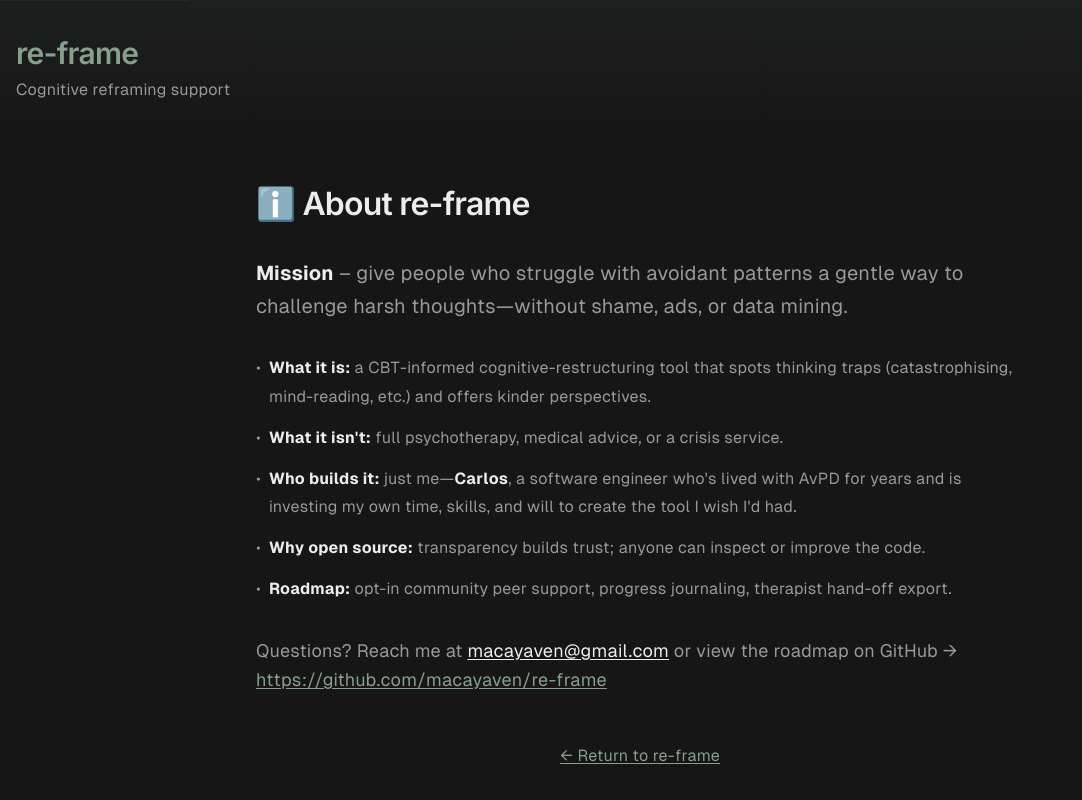
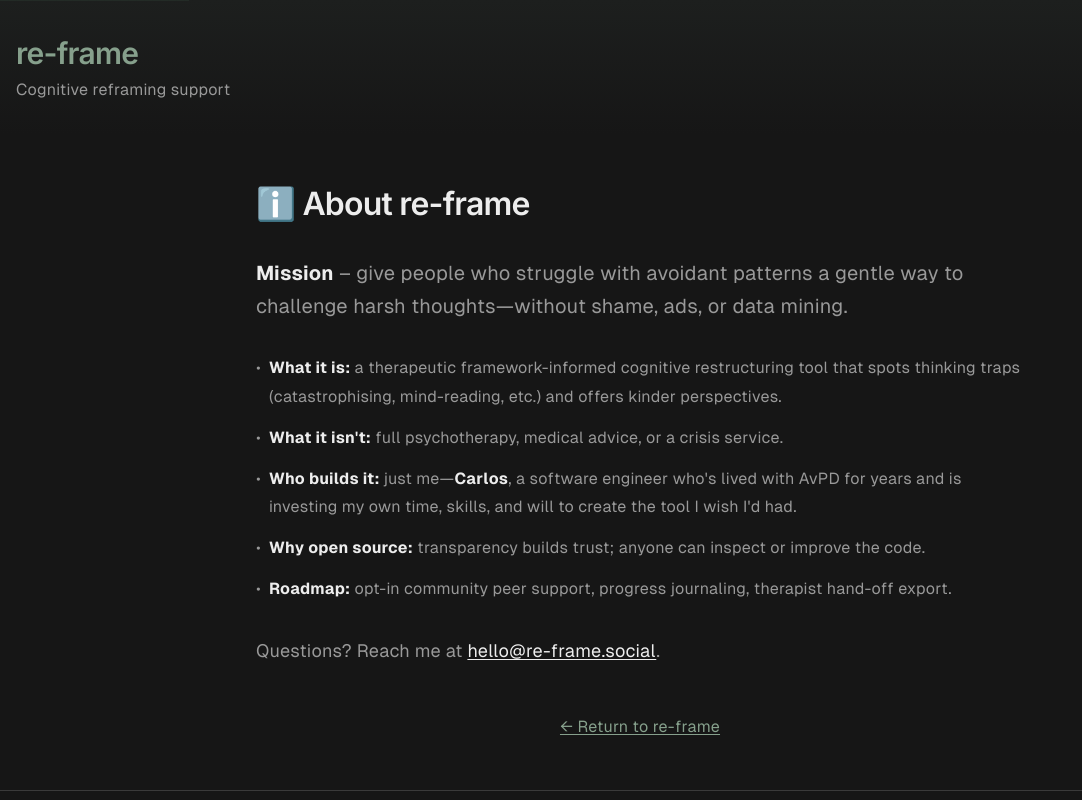
Before and after one commit to carlos-crespo-macaya/re-frame, a Next.js app in the folder frontend/: page /about in a window 1280 px wide. Shown: the top 800 px of the page, without its empty margins (0-1082 px from the left). Built offline with nearby package versions, Linux system fonts and the light colour scheme.

Commit message:
[FE-004] Update contact email and remove GitHub link
- Change support email wording to reflect solo project nature
- Update contact email from personal to hello@re-frame.social
- Remove GitHub link from about page (for now)
- Update CBT reference to therapeutic frameworks in about page

```diff
--- a/frontend/app/about/page.tsx
+++ b/frontend/app/about/page.tsx
@@ -38,7 +38,7 @@ export default function About() {
             <ul className="space-y-3 text-[#999999] mb-8">
               <li className="flex items-start">
                 <span className="mr-2">•</span>
-                <div><strong className="text-[#EDEDED]">What it is:</strong> a CBT-informed cognitive-restructuring tool that spots thinking traps (catastrophising, mind-reading, etc.) and offers kinder perspectives.</div>
+                <div><strong className="text-[#EDEDED]">What it is:</strong> a therapeutic framework-informed cognitive restructuring tool that spots thinking traps (catastrophising, mind-reading, etc.) and offers kinder perspectives.</div>
               </li>
               <li className="flex items-start">
                 <span className="mr-2">•</span>
@@ -59,7 +59,7 @@ export default function About() {
             </ul>
 
             <p className="text-base text-[#999999] leading-relaxed">
-              Questions? Reach me at <a href="mailto:macayaven@gmail.com" className="text-[#EDEDED] hover:text-brand-green-400 underline">macayaven@gmail.com</a> or view the roadmap on GitHub → <a href="https://github.com/macayaven/re-frame" className="text-brand-green-400 hover:text-brand-green-300 underline" target="_blank" rel="noopener noreferrer">https://github.com/macayaven/re-frame</a>
+              Questions? Reach me at <a href="mailto:hello@re-frame.social" className="text-[#EDEDED] hover:text-brand-green-400 underline">hello@re-frame.social</a>.
             </p>
 
             <div className="mt-12 text-center">
--- a/frontend/app/support/page.tsx
+++ b/frontend/app/support/page.tsx
@@ -87,7 +87,7 @@ export default function Support() {
                 <ul className="space-y-2 text-[#999999] pl-6">
                   <li className="flex items-start">
                     <span className="mr-2">•</span>
-                    <div>Email <a href="mailto:support@re-frame.social" className="text-[#EDEDED] hover:text-brand-green-400 underline">support@re-frame.social</a> (24 h response on weekdays).</div>
+                    <div>Email <a href="mailto:support@re-frame.social" className="text-[#EDEDED] hover:text-brand-green-400 underline">support@re-frame.social</a>. This is a solo project maintained with care — I&apos;ll do my best to respond promptly.</div>
                   </li>
                 </ul>
               </div>
```
